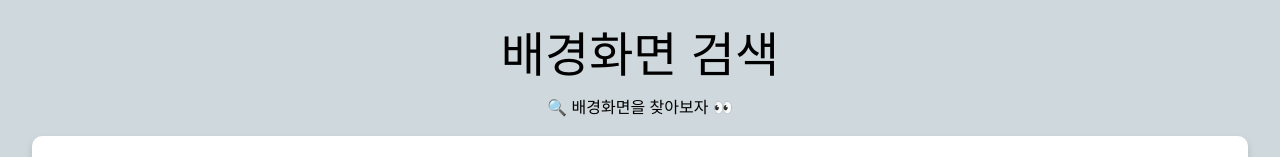
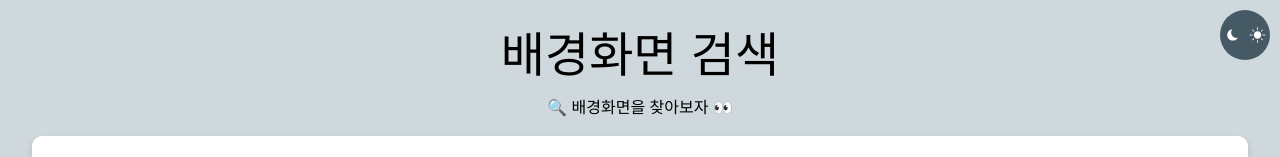
Before and after one commit to wang-yurin/Wallpaper-search, a React (Create React App) app: page / in a window 1280 px wide. Shown: the top 157 px of the page. Built offline with nearby package versions, Linux system fonts and the light colour scheme.

Commit message:
feat: ToggleThemeButton 다크모드 라이트모드 버튼 UI 구현

```diff
--- a/src/App.js
+++ b/src/App.js
@@ -3,6 +3,7 @@ import Header from "./components/Header.js";
 import "./App.css";
 import ResultContainer from "./components/ResultContainer.js";
 import Footer from "./components/Footer.js";
+import ToggleThemeButton from "./components/ToggleThemeButton.js";
 
 const Container = styled.div`
   background-color: #fff;
@@ -15,6 +16,7 @@ function App() {
       <Header />
       <ResultContainer />
       <Footer />
+      <ToggleThemeButton />
     </Container>
   );
 }
--- /dev/null
+++ b/src/components/ToggleThemeButton.js
@@ -0,0 +1,32 @@
+import styled from "styled-components";
+import { ReactComponent as LightIcon } from "../asset/light.svg";
+import { ReactComponent as DarkIcon } from "../asset/dark.svg";
+
+const Button = styled.div`
+  display: flex;
+  justify-content: center;
+  align-items: center;
+  position: fixed;
+  right: 10px;
+  top: 10px;
+  width: 50px;
+  height: 50px;
+  background-color: #455a64;
+  border-radius: 50%;
+  cursor: pointer;
+  &:hover {
+    background-color: #808e95;
+    transition: ease 0.5s;
+  }
+`;
+
+const ToggleThemeButton = () => {
+  return (
+    <Button>
+      <DarkIcon width="50" height="50" fill="#fff" />
+      <LightIcon width="50" height="50" fill="#fff" />
+    </Button>
+  );
+};
+
+export default ToggleThemeButton;
```
